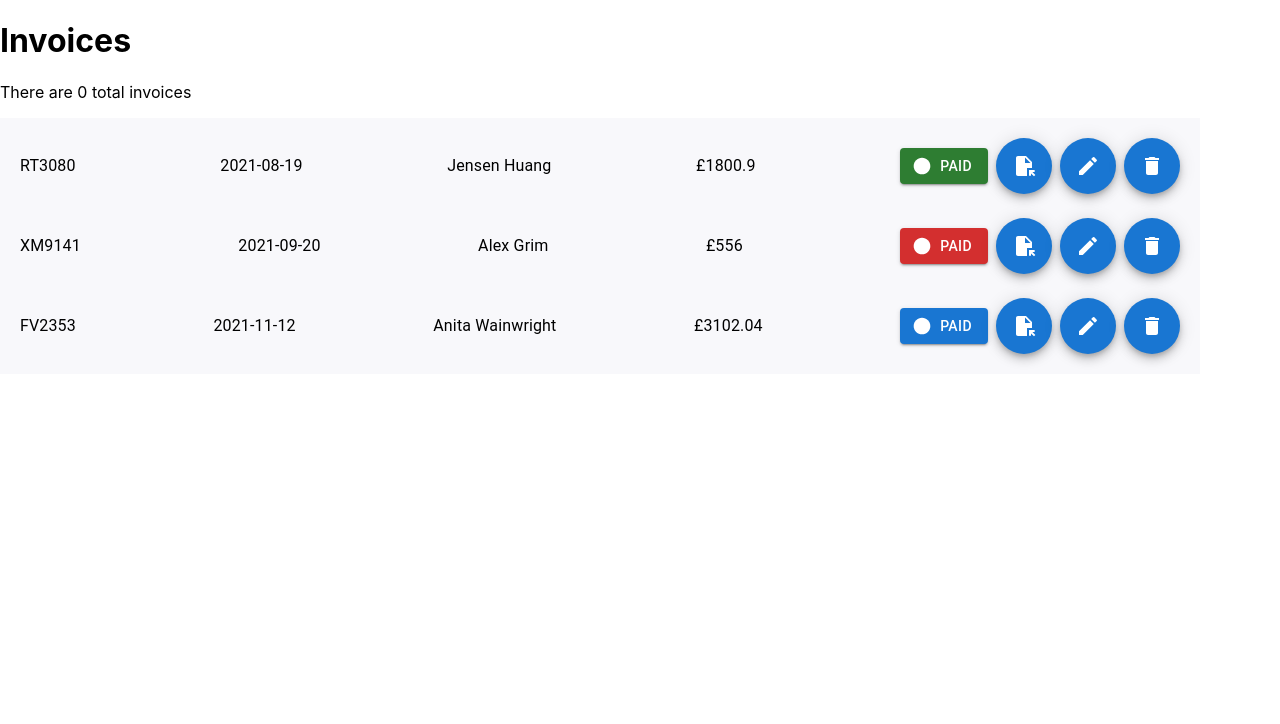
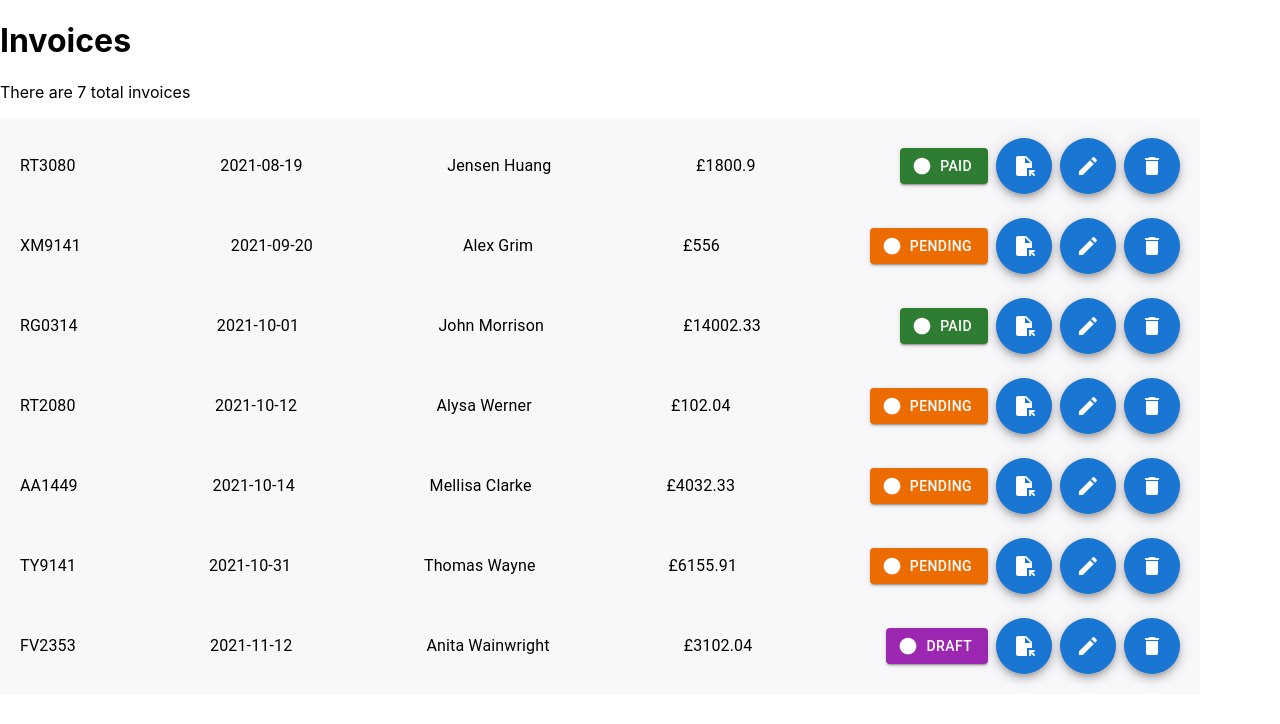
Before and after one commit to giga-gogosashvili/invoice-app, a React (Create React App) app: page / in a window 1280 px wide. Shown: the top 724 px of the page. Built offline with nearby package versions, Linux system fonts and the light colour scheme; no server answers.

Commit message:
Fetch JSON added

```diff
--- a/package.json
+++ b/package.json
@@ -15,6 +15,7 @@
     "@types/node": "^16.18.35",
     "@types/react": "^18.2.10",
     "@types/react-dom": "^18.2.4",
+    "axios": "^1.4.0",
     "localforage": "^1.10.0",
     "match-sorter": "^6.3.1",
     "react": "^18.2.0",
--- /dev/null
+++ b/public/db/data.json
@@ -0,0 +1,231 @@
+[
+  {
+    "id": "RT3080",
+    "createdAt": "2021-08-18",
+    "paymentDue": "2021-08-19",
+    "description": "Re-branding",
+    "paymentTerms": 1,
+    "clientName": "Jensen Huang",
+    "clientEmail": "jensenh@mail.com",
+    "status": "paid",
+    "senderAddress": {
+      "street": "19 Union Terrace",
+      "city": "London",
+      "postCode": "E1 3EZ",
+      "country": "United Kingdom"
+    },
+    "clientAddress": {
+      "street": "106 Kendell Street",
+      "city": "Sharrington",
+      "postCode": "NR24 5WQ",
+      "country": "United Kingdom"
+    },
+    "items": [
+      {
+        "name": "Brand Guidelines",
+        "quantity": 1,
+        "price": 1800.9,
+        "total": 1800.9
+      }
+    ],
+    "total": 1800.9
+  },
+  {
+    "id": "XM9141",
+    "createdAt": "2021-08-21",
+    "paymentDue": "2021-09-20",
+    "description": "Graphic Design",
+    "paymentTerms": 30,
+    "clientName": "Alex Grim",
+    "clientEmail": "alexgrim@mail.com",
+    "status": "pending",
+    "senderAddress": {
+      "street": "19 Union Terrace",
+      "city": "London",
+      "postCode": "E1 3EZ",
+      "country": "United Kingdom"
+    },
+    "clientAddress": {
+      "street": "84 Church Way",
+      "city": "Bradford",
+      "postCode": "BD1 9PB",
+      "country": "United Kingdom"
+    },
+    "items": [
+      {
+        "name": "Banner Design",
+        "quantity": 1,
+        "price": 156.0,
+        "total": 156.0
+      },
+      {
+        "name": "Email Design",
+        "quantity": 2,
+        "price": 200.0,
+        "total": 400.0
+      }
+    ],
+    "total": 556.0
+  },
+  {
+    "id": "RG0314",
+    "createdAt": "2021-09-24",
+    "paymentDue": "2021-10-01",
+    "description": "Website Redesign",
+    "paymentTerms": 7,
+    "clientName": "John Morrison",
+    "clientEmail": "jm@myco.com",
+    "status": "paid",
+    "senderAddress": {
+      "street": "19 Union Terrace",
+      "city": "London",
+      "postCode": "E1 3EZ",
+      "country": "United Kingdom"
+    },
+    "clientAddress": {
+      "street": "79 Dover Road",
+      "city": "Westhall",
+      "postCode": "IP19 3PF",
+      "country": "United Kingdom"
+    },
+    "items": [
+      {
+        "name": "Website Redesign",
+        "quantity": 1,
+        "price": 14002.33,
+        "total": 14002.33
+      }
+    ],
+    "total": 14002.33
+  },
+  {
+    "id": "RT2080",
+    "createdAt": "2021-10-11",
+    "paymentDue": "2021-10-12",
+    "description": "Logo Concept",
+    "paymentTerms": 1,
+    "clientName": "Alysa Werner",
+    "clientEmail": "alysa@email.co.uk",
+    "status": "pending",
+    "senderAddress": {
+      "street": "19 Union Terrace",
+      "city": "London",
+      "postCode": "E1 3EZ",
+      "country": "United Kingdom"
+    },
+    "clientAddress": {
+      "street": "63 Warwick Road",
+      "city": "Carlisle",
+      "postCode": "CA20 2TG",
+      "country": "United Kingdom"
+    },
+    "items": [
+      {
+        "name": "Logo Sketches",
+        "quantity": 1,
+        "price": 102.04,
+        "total": 102.04
+      }
+    ],
+    "total": 102.04
+  },
+  {
+    "id": "AA1449",
+    "createdAt": "2021-10-7",
+    "paymentDue": "2021-10-14",
+    "description": "Re-branding",
+    "paymentTerms": 7,
+    "clientName": "Mellisa Clarke",
+    "clientEmail": "mellisa.clarke@example.com",
+    "status": "pending",
+    "senderAddress": {
+      "street": "19 Union Terrace",
+      "city": "London",
+      "postCode": "E1 3EZ",
+      "country": "United Kingdom"
+    },
+    "clientAddress": {
+      "street": "46 Abbey Row",
+      "city": "Cambridge",
+      "postCode": "CB5 6EG",
+      "country": "United Kingdom"
+    },
+    "items": [
+      {
+        "name": "New Logo",
+        "quantity": 1,
+        "price": 1532.33,
+        "total": 1532.33
+      },
+      {
+        "name": "Brand Guidelines",
+        "quantity": 1,
+        "price": 2500.0,
+        "total": 2500.0
+      }
+    ],
+    "total": 4032.33
+  },
+  {
+    "id": "TY9141",
+    "createdAt": "2021-10-01",
+    "paymentDue": "2021-10-31",
+    "description": "Landing Page Design",
+    "paymentTerms": 30,
+    "clientName": "Thomas Wayne",
+    "clientEmail": "thomas@dc.com",
+    "status": "pending",
+    "senderAddress": {
+      "street": "19 Union Terrace",
+      "city": "London",
+      "postCode": "E1 3EZ",
+      "country": "United Kingdom"
+    },
+    "clientAddress": {
+      "street": "3964  Queens Lane",
+      "city": "Gotham",
+      "postCode": "60457",
+      "country": "United States of America"
+    },
+    "items": [
+      {
+        "name": "Web Design",
+        "quantity": 1,
+        "price": 6155.91,
+        "total": 6155.91
+      }
+    ],
+    "total": 6155.91
+  },
+  {
+    "id": "FV2353",
+    "createdAt": "2021-11-05",
+    "paymentDue": "2021-11-12",
+    "description": "Logo Re-design",
+    "paymentTerms": 7,
+    "clientName": "Anita Wainwright",
+    "clientEmail": "",
+    "status": "draft",
+    "senderAddress": {
+      "street": "19 Union Terrace",
+      "city": "London",
+      "postCode": "E1 3EZ",
+      "country": "United Kingdom"
+    },
+    "clientAddress": {
+      "street": "",
+      "city": "",
+      "postCode": "",
+      "country": ""
+    },
+    "items": [
+      {
+        "name": "Logo Re-design",
+        "quantity": 1,
+        "price": 3102.04,
+        "total": 3102.04
+      }
+    ],
+    "total": 3102.04
+  }
+]
--- a/src/components/InvoiceItem.tsx
+++ b/src/components/InvoiceItem.tsx
@@ -10,10 +10,10 @@ import { Link } from "react-router-dom";
 import { InvoiceResponse } from "./Invoices";
 
 interface Props {
-  test: InvoiceResponse[];
+  data: InvoiceResponse[];
   func: any;
 }
-const InvoiceItem = ({ test, func }: Props) => {
+const InvoiceItem = ({ data, func }: Props) => {
   return (
     <div>
       <Box
@@ -24,7 +24,7 @@ const InvoiceItem = ({ test, func }: Props) => {
         }}
       >
         <List>
-          {test.map((invoice, index: number) => (
+          {data.map((invoice, index: number) => (
             <ListItem sx={{ "& > :not(style)": { m: 0.5 } }} key={index}>
               <ListItemText primary={invoice.id} />
               <ListItemText primary={invoice.paymentDue} />
@@ -37,7 +37,7 @@ const InvoiceItem = ({ test, func }: Props) => {
                   sx={{ mr: 5 }}
                   startIcon={<CircleIcon />}
                 >
-                  Paid
+                  {invoice.status}
                 </Button>
               </Stack>
 
--- a/src/components/Invoices.tsx
+++ b/src/components/Invoices.tsx
@@ -1,5 +1,6 @@
 import { useEffect, useState } from "react";
 import InvoiceItem from "./InvoiceItem";
+import axios from "axios";
 
 export type InvoiceResponse = {
   id: string;
@@ -32,108 +33,6 @@ export type InvoiceResponse = {
   ];
   total: number;
 };
-const abc: InvoiceResponse[] = [
-  {
-    id: "RT3080",
-    createdAt: "2021-08-18",
-    paymentDue: "2021-08-19",
-    description: "Re-branding",
-    paymentTerms: 1,
-    clientName: "Jensen Huang",
-    clientEmail: "jensenh@mail.com",
-    status: "paid",
-    senderAddress: {
-      street: "19 Union Terrace",
-      city: "London",
-      postCode: "E1 3EZ",
-      country: "United Kingdom",
-    },
-    clientAddress: {
-      street: "106 Kendell Street",
-      city: "Sharrington",
-      postCode: "NR24 5WQ",
-      country: "United Kingdom",
-    },
-    items: [
-      {
-        name: "Brand Guidelines",
-        quantity: 1,
-        price: 1800.9,
-        total: 1800.9,
-      },
-    ],
-    total: 1800.9,
-  },
-  {
-    id: "XM9141",
-    createdAt: "2021-08-21",
-    paymentDue: "2021-09-20",
-    description: "Graphic Design",
-    paymentTerms: 30,
-    clientName: "Alex Grim",
-    clientEmail: "alexgrim@mail.com",
-    status: "pending",
-    senderAddress: {
-      street: "19 Union Terrace",
-      city: "London",
-      postCode: "E1 3EZ",
-      country: "United Kingdom",
-    },
-    clientAddress: {
-      street: "84 Church Way",
-      city: "Bradford",
-      postCode: "BD1 9PB",
-      country: "United Kingdom",
-    },
-    items: [
-      {
-        name: "Banner Design",
-        quantity: 1,
-        price: 156.0,
-        total: 156.0,
-      },
-      // {
-      //   name: "Email Design",
-      //   quantity: 2,
-      //   price: 200.0,
-      //   total: 400.0,
-      // },
-    ],
-    total: 556.0,
-  },
-  {
-    id: "FV2353",
-    createdAt: "2021-11-05",
-    paymentDue: "2021-11-12",
-    description: "Logo Re-design",
-    paymentTerms: 7,
-    clientName: "Anita Wainwright",
-    clientEmail: "",
-    status: "draft",
-    senderAddress: {
-      street: "19 Union Terrace",
-      city: "London",
-      postCode: "E1 3EZ",
-      country: "United Kingdom",
-    },
-    clientAddress: {
-      street: "",
-      city: "",
-      postCode: "",
-      country: "",
-    },
-    items: [
-      {
-        name: "Logo Re-design",
-        quantity: 1,
-        price: 3102.04,
-        total: 3102.04,
-      },
-    ],
-    total: 3102.04,
-  },
-];
-//
 
 export const getStatusColor = (
   status: string
@@ -150,9 +49,9 @@ export const getStatusColor = (
     case "paid":
       return "success";
     case "pending":
-      return "error";
+      return "warning";
     case "draft":
-      return "primary";
+      return "secondary";
   }
   return "info";
 };
@@ -161,15 +60,17 @@ export default function Invoices() {
   const [invoices, setInvoices] = useState<InvoiceResponse[]>([]);
 
   useEffect(() => {
-    //zamiast google static content (JSON), data.json{} wykorzystac w setInvoices
-    fetch("www.google.com").then((data) => setInvoices(abc));
-  });
+    axios
+      .get("/db/data.json")
+      .then((res) => setInvoices(res.data))
+      .catch((err) => console.log(err));
+  }, []);
 
   return (
     <div>
       <h1>Invoices</h1>
       <p>There are {invoices.length} total invoices</p>
-      <InvoiceItem test={abc} func={getStatusColor} />
+      <InvoiceItem data={invoices} func={getStatusColor} />
     </div>
   );
 }
```
Also changed, not shown: src/components/data.json (renamed from src/data.json), 1 other file (tests, documents, lock files or other folders).
